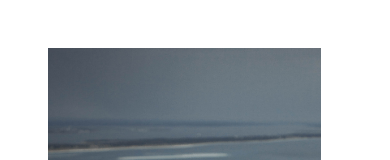
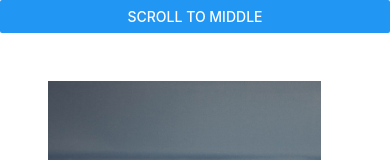
Before and after one commit to mgoral2/RockBandPhilzCoffeeReactNative, a React Native app: screen / in a window 390 px wide. Shown: the top 160 px of the page. Built offline with nearby package versions, Linux system fonts and the light colour scheme.

Commit message:
got horizontal to snap to center on push of a button.   Now need to get it  to work on Load

```diff
--- a/Card.tsx
+++ b/Card.tsx
@@ -31,11 +31,10 @@ const styles = StyleSheet.create({
   },
   image:  {
     borderRadius: 16,
-          margin: 32,
-          flex: 1,
-
-          padding: 16,
-          justifyContent: "space-between",
+    flex: 1,
+    margin: 32,
+    padding: 16,
+    justifyContent: "space-between",
   }
 })
 
--- a/PracticeScrollView.tsx
+++ b/PracticeScrollView.tsx
@@ -1,7 +1,8 @@
 //PracticeScrollView.tsx
 
-import React from "react";
-import {Dimensions, View, ScrollView, StyleSheet, Text, Image } from "react-native";
+import React, {useEffect, useRef} from "react";
+import {Dimensions, View, ScrollView,
+  StyleSheet, Text, Image, Button } from "react-native";
 
 const windowWidth = Dimensions.get('window').width;
 const windowHeight = Dimensions.get('window').height;
@@ -13,17 +14,54 @@ var image4 = require('./images/4.jpg');
 var image5 = require('./images/5.jpg');
 
 import Card from './Card.tsx';
+/*
+<ScrollView style={styles.container} ref={(scroller) => {this.scroller = scroller}}>
+        <View style={[styles.screen, styles.screenA]}>
+*/
+const PracticeScrollView = () => {
+/*
+    scrollToMiddleHorizontal = () => {
+    this.horiScroll.scrollTo({x: 50});
+  };
+*/
 
-const PracticeScrollView = () => {
+  const inputEl = useRef(null);
+
+  const onButtonClick = () => {
+    inputEl.current.scrollTo({x: windowWidth*2, animated: false});
+  }
 
   return(
+    <View>
+    <Button
+    onPress={onButtonClick}
+    title="Scroll To Middle"
+    />
+
     <ScrollView
+    ref={inputEl}
     horizontal
     snapToInterval = {windowWidth}
     >
 
       <ScrollView>
         <Card passedImage = {image1}/>
+        <Card passedImage = {image2}/>
+        <Card passedImage = {image3}/>
+        <Card passedImage = {image4}/>
+        <Card passedImage = {image5}/>
+      </ScrollView>
+
+      <ScrollView>
+        <Card passedImage = {image1}/>
+        <Card passedImage = {image2}/>
+        <Card passedImage = {image3}/>
+        <Card passedImage = {image4}/>
+        <Card passedImage = {image5}/>
+      </ScrollView>
+
+      <ScrollView>
+        <Card passedImage = {image3}/>
         <Card passedImage = {image2}/>
         <Card passedImage = {image3}/>
         <Card passedImage = {image4}/>
@@ -46,24 +84,8 @@ const PracticeScrollView = () => {
         <Card passedImage = {image5}/>
       </ScrollView>
 
-      <ScrollView>
-        <Card passedImage = {image1}/>
-        <Card passedImage = {image2}/>
-        <Card passedImage = {image3}/>
-        <Card passedImage = {image4}/>
-        <Card passedImage = {image5}/>
-      </ScrollView>
-
-      <ScrollView>
-        <Card passedImage = {image1}/>
-        <Card passedImage = {image2}/>
-        <Card passedImage = {image3}/>
-        <Card passedImage = {image4}/>
-        <Card passedImage = {image5}/>
-      </ScrollView>
-
-
     </ScrollView>
+    </View>
   )
 }
 /*
```
